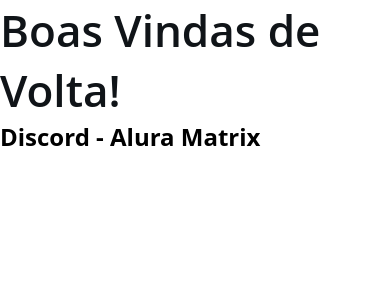
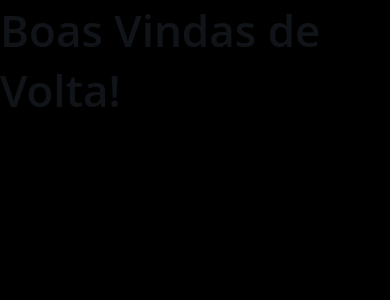
Before and after one commit to fndaraujo/aluracord, a Next.js app: page / in a window 390 px wide. Shown: the top 300 px of the page. Built offline with nearby package versions, Linux system fonts and the light colour scheme.

Commit message:
Demonstrate standard css style inside react
This style method is not flexible, as it does not allow the usage of the
media query.

```diff
--- a/pages/index.js
+++ b/pages/index.js
@@ -47,7 +47,7 @@
 
 function HomePage() {
 	return (
-		<div>
+		<div style={{ background: 'black' }} >
 			<GlobalStyle />
 			<Title tag="h1">Boas Vindas de Volta!</Title>
 			<h2>Discord - Alura Matrix</h2>
```
